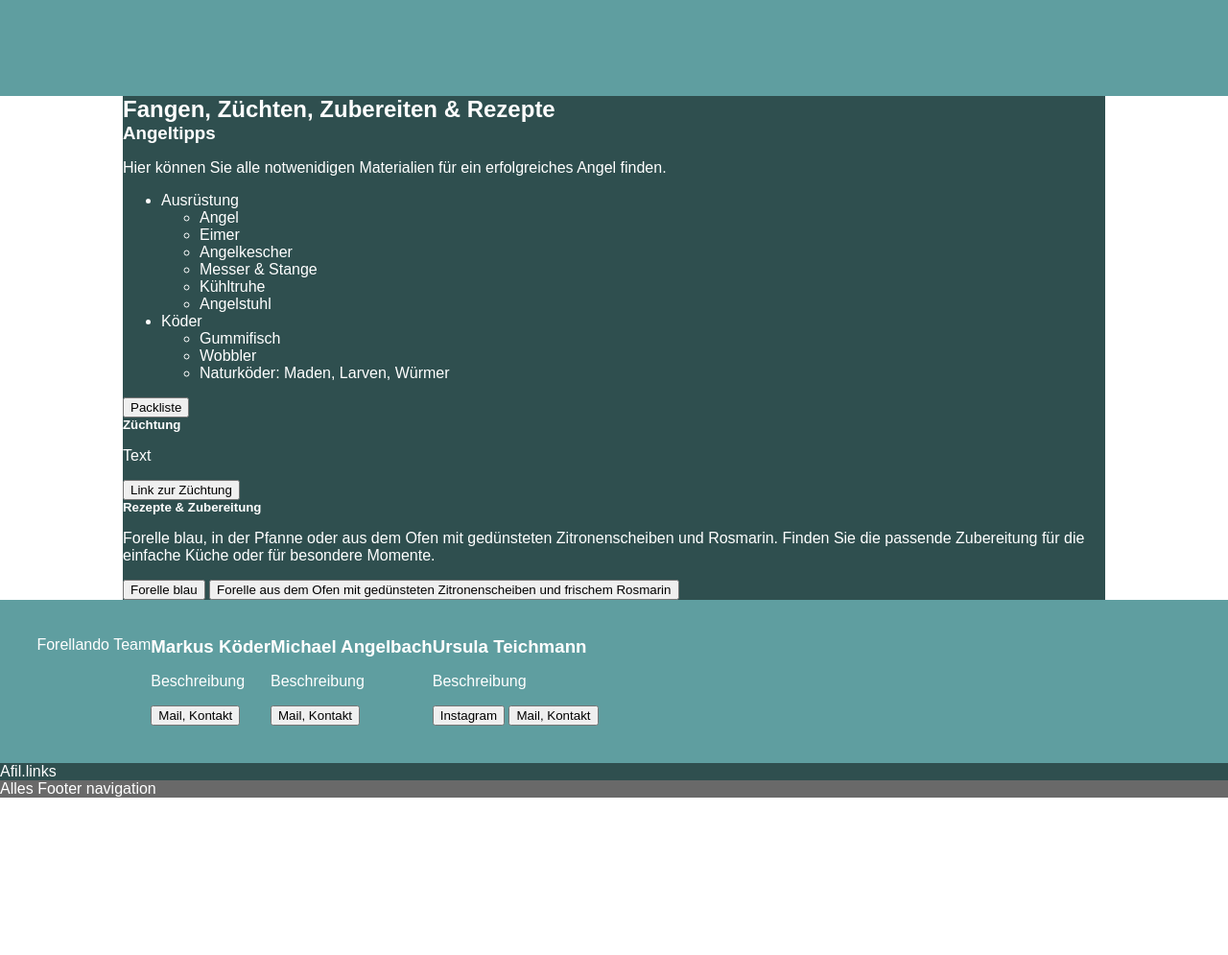
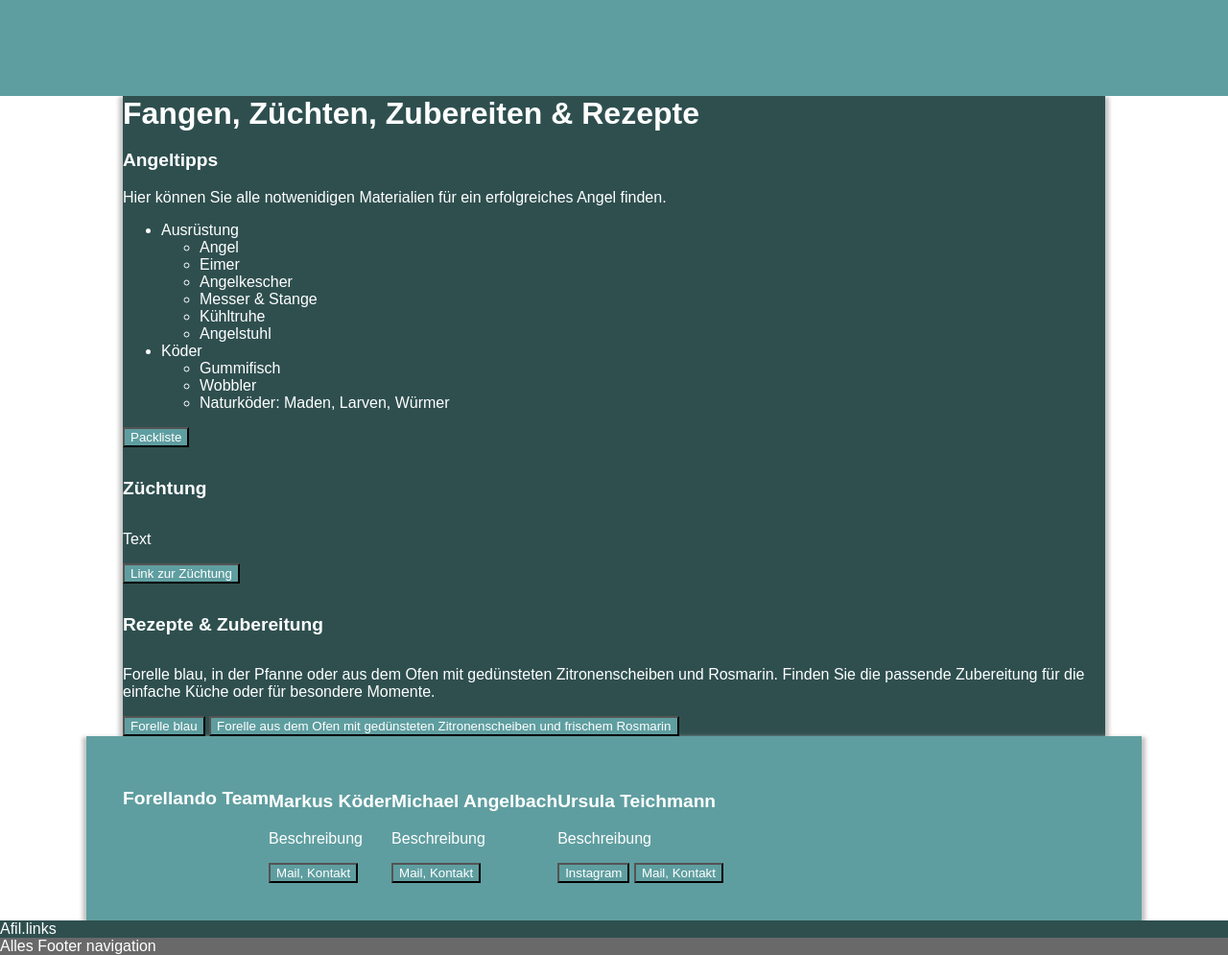
Before and after one commit to coraly-beyer/forellando.de, a plain HTML site: page Aufbau.html in a window 1280 px wide. Shown: the part 500-1495 px from the top of the page at 96% size. Before the commit the page ends 1331 px from the top, so only its background shows below. Drawn offline with Linux system fonts and the light colour scheme.

Commit message:
Update Schriftgröße

```diff
--- a/Aufbau.html
+++ b/Aufbau.html
@@ -22,8 +22,8 @@
             </section>
 
 
-            <section class="frame bkgr_color4 ">
-                <h1>Fangen, Züchten, Zubereiten & Rezepte </h1>
+            <section class="frame bkgr_color4 shadow ">
+                <h5> Fangen, Züchten, Zubereiten & Rezepte </h5 >
                 <article>
                     <h1>Angeltipps</h1>
                     <p>Hier können Sie alle notwenidigen Materialien für ein erfolgreiches Angel finden.</p>
@@ -60,8 +60,8 @@
                         <button>Forelle aus dem Ofen mit gedünsteten Zitronenscheiben und frischem Rosmarin</button>
                     </article>
                 </section>
-                <section class="bkgr_color3 flex padding1">
-                        Forellando Team
+                <section class=" frame bkgr_color3 flex padding1 shadow ">
+                        <h1>Forellando Team</h1>
                     <article>
                         <h1>Markus Köder</h1>
                         <p>Beschreibung</p>
--- a/Design.css
+++ b/Design.css
@@ -5,10 +5,22 @@ body {
     margin: 0;
 
 }
+
+h5 {
+    margin: 0;
+    font-size: 2.5vw;
+}
+
 h1,h2,h3,h4 {
-    margin: 0;
+    margin: 10;
+    font-size: 1.5vw;
 
 
+}
+
+button {
+    background-color: cadetblue;
+    color: white;
 }
 
 .header{
@@ -40,6 +52,7 @@ h1,h2,h3,h4 {
     font-size: 2vw;
     font-weight: 300;
 }
+
 .frame{
     width: 80vw;
     margin: auto auto;
@@ -66,3 +79,8 @@ footer{
 .bkgr_color2 {background-color: blue;}
 .bkgr_color3 {background-color: cadetblue;}
 .bkgr_color4 {background-color: darkslategray;}
+
+.shadow {
+    -webkit-box-shadow: 0 5px 4px 4px #c4c4c4;
+    box-shadow: 0 5px 4px 4px #c4c4c4;
+}
```
